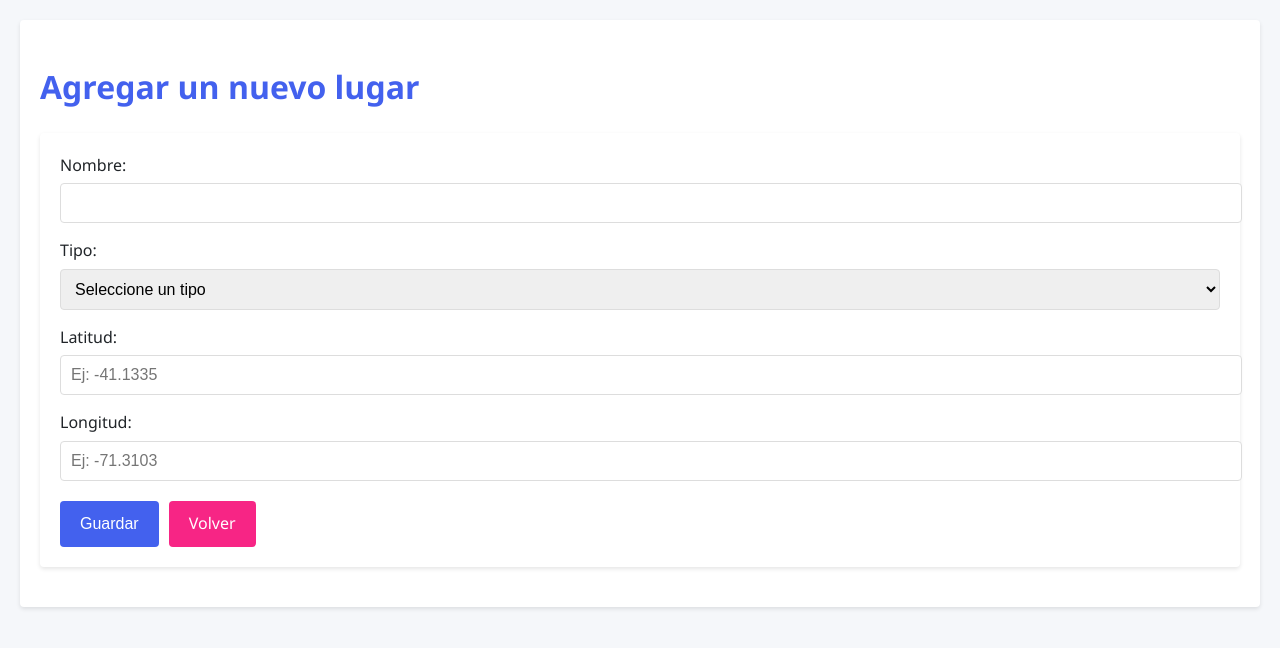
After one commit to ThomasCarotta/TP3-Api-Turismo, a Django app: page /agregar/ in a window 1280 px wide. The commit adds this page. Shown: the top 648 px of the page. Run offline with Django 5.2, Linux system fonts and the light colour scheme.

Commit message:
TP3 - Geo Redis

```diff
--- a/api/redis_client.py
+++ b/api/redis_client.py
@@ -1,7 +1,14 @@
 import redis
+import os
 
-r = redis.Redis(host='redis', port=6379, decode_responses=True)
+# Configuración de la conexión Redis
+redis_client = redis.Redis(
+    host=os.getenv('REDIS_HOST', 'redis'),
+    port=6379,
+    decode_responses=True
+)
 
+# Definición de grupos
 GRUPOS = {
     'cervecerias': 'grupo:cervecerias',
     'universidades': 'grupo:universidades',
@@ -11,13 +18,35 @@ GRUPOS = {
 }
 
 def agregar_lugar(grupo, nombre, lat, lon):
+    """Agrega un lugar a un grupo específico en Redis"""
+    if grupo not in GRUPOS:
+        raise ValueError(f"Grupo no válido: {grupo}")
+
     key = GRUPOS[grupo]
-    r.geoadd(key, (lon, lat, nombre))
+    # Verificar si el lugar ya existe
+    if redis_client.zscore(key, nombre) is None:
+        return redis_client.geoadd(key, (lon, lat, nombre))
+    return 0  # Retorna 0 si el lugar ya existía
 
 def lugares_cercanos(grupo, lat, lon, radio_km=5):
+    """Busca lugares cercanos a unas coordenadas dadas"""
+    if grupo not in GRUPOS:
+        raise ValueError(f"Grupo no válido: {grupo}")
+
     key = GRUPOS[grupo]
-    return r.georadius(key, lon, lat, radio_km, unit='km', withdist=True)
+    return redis_client.geosearch(
+        name=key,
+        longitude=lon,
+        latitude=lat,
+        radius=radio_km,
+        unit='km',
+        withdist=True
+    )
 
 def distancia(grupo, nombre, lat, lon):
+    """Calcula la distancia entre un lugar y unas coordenadas"""
+    if grupo not in GRUPOS:
+        raise ValueError(f"Grupo no válido: {grupo}")
+
     key = GRUPOS[grupo]
-    return r.geodist(key, nombre, (lon, lat), unit='km')
+    return redis_client.geodist(key, nombre, (lon, lat), unit='km')
--- /dev/null
+++ b/api/static/api/styles.css
@@ -0,0 +1,153 @@
+:root {
+    --primary-color: #4361ee;
+    --secondary-color: #3a0ca3;
+    --danger-color: #f72585;
+    --light-color: #f8f9fa;
+    --dark-color: #212529;
+    --border-radius: 4px;
+    --box-shadow: 0 2px 4px rgba(0, 0, 0, 0.1);
+}
+
+body {
+    font-family: 'Segoe UI', Roboto, sans-serif;
+    line-height: 1.6;
+    color: var(--dark-color);
+    background-color: #f5f7fa;
+    margin: 0;
+    padding: 20px;
+}
+
+.container {
+    max-width: 1200px;
+    margin: 0 auto;
+    padding: 20px;
+    background: white;
+    border-radius: var(--border-radius);
+    box-shadow: var(--box-shadow);
+}
+
+h1 {
+    color: var(--primary-color);
+    margin-bottom: 20px;
+}
+
+.form {
+    background: white;
+    padding: 20px;
+    border-radius: var(--border-radius);
+    box-shadow: var(--box-shadow);
+    margin-bottom: 20px;
+}
+
+.form-group {
+    margin-bottom: 15px;
+}
+
+.form-group label {
+    display: block;
+    margin-bottom: 5px;
+    font-weight: 500;
+}
+
+.form-group input,
+.form-group select {
+    width: 100%;
+    padding: 10px;
+    border: 1px solid #ddd;
+    border-radius: var(--border-radius);
+    font-size: 16px;
+}
+
+.form-group select {
+    padding: 10px;
+}
+
+.button-group {
+    display: flex;
+    gap: 10px;
+    margin-top: 20px;
+}
+
+.btn {
+    display: inline-block;
+    padding: 10px 20px;
+    background-color: var(--primary-color);
+    color: white;
+    text-decoration: none;
+    border: none;
+    border-radius: var(--border-radius);
+    cursor: pointer;
+    font-size: 16px;
+    transition: background-color 0.3s;
+}
+
+.btn:hover {
+    background-color: var(--secondary-color);
+}
+
+.btn-clear {
+    background-color: var(--danger-color);
+}
+
+.btn-clear:hover {
+    background-color: #d00000;
+}
+
+table {
+    width: 100%;
+    border-collapse: collapse;
+    margin-top: 20px;
+    background: white;
+    box-shadow: var(--box-shadow);
+}
+
+table th, table td {
+    padding: 12px 15px;
+    border: 1px solid #ddd;
+    text-align: left;
+}
+
+table th {
+    background-color: var(--primary-color);
+    color: white;
+}
+
+table tr:nth-child(even) {
+    background-color: #f2f2f2;
+}
+
+table tr:hover {
+    background-color: rgba(67, 97, 238, 0.1);
+}
+
+.actions {
+    margin-top: 20px;
+}
+
+.messages {
+    margin-bottom: 20px;
+}
+
+.alert {
+    padding: 10px 15px;
+    border-radius: var(--border-radius);
+    margin-bottom: 10px;
+}
+
+.alert-success {
+    background-color: #d4edda;
+    color: #155724;
+    border: 1px solid #c3e6cb;
+}
+
+.alert-error {
+    background-color: #f8d7da;
+    color: #721c24;
+    border: 1px solid #f5c6cb;
+}
+
+.alert-warning {
+    background-color: #fff3cd;
+    color: #856404;
+    border: 1px solid #ffeeba;
+}
--- /dev/null
+++ b/api/templates/api/agregar_lugar.html
@@ -0,0 +1,56 @@
+<!DOCTYPE html>
+<html>
+<head>
+    <title>Agregar Lugar</title>
+    {% load static %}
+    <link rel="stylesheet" href="{% static 'api/styles.css' %}">
+</head>
+<body>
+    <div class="container">
+        <h1>Agregar un nuevo lugar</h1>
+
+        {% if messages %}
+        <div class="messages">
+            {% for message in messages %}
+            <div class="alert alert-{{ message.tags }}">{{ message }}</div>
+            {% endfor %}
+        </div>
+        {% endif %}
+
+        <form method="POST" class="form">
+            {% csrf_token %}
+            <div class="form-group">
+                <label for="nombre">Nombre:</label>
+                <input type="text" id="nombre" name="nombre" required>
+            </div>
+
+            <div class="form-group">
+                <label for="tipo">Tipo:</label>
+                <select id="tipo" name="tipo" required>
+                    <option value="">Seleccione un tipo</option>
+                    <option value="cervecerias">Cervecería</option>
+                    <option value="universidades">Universidad</option>
+                    <option value="farmacias">Farmacia</option>
+                    <option value="emergencias">Emergencia</option>
+                    <option value="supermercados">Supermercado</option>
+                </select>
+            </div>
+
+            <div class="form-group">
+                <label for="lat">Latitud:</label>
+                <input type="text" id="lat" name="lat" required placeholder="Ej: -41.1335">
+            </div>
+
+            <div class="form-group">
+                <label for="lon">Longitud:</label>
+                <input type="text" id="lon" name="lon" required placeholder="Ej: -71.3103">
+            </div>
+
+            <div class="button-group">
+                <button type="submit" class="btn">Guardar</button>
+                <a href="{% url 'index' %}" class="btn btn-clear">Volver</a>
+            </div>
+        </form>
+    </div>
+</body>
+</html>
--- a/api/urls.py
+++ b/api/urls.py
@@ -3,5 +3,5 @@ from . import views
 
 urlpatterns = [
     path('', views.index, name='index'),
-    path('agregar/', views.agregar_lugar, name='agregar_lugar'),
+    path('agregar/', views.agregar_lugar_view, name='agregar_lugar'),
 ]
--- a/api/views.py
+++ b/api/views.py
@@ -1,24 +1,73 @@
-from django.shortcuts import render
+from django.shortcuts import render, redirect
+from django.contrib import messages
+from .redis_client import agregar_lugar, lugares_cercanos, GRUPOS, redis_client
 
-# views.py
-from django.shortcuts import render
-from .redis_client import agregar_lugar, lugares_cercanos, distancia
-from scripts.precargar import precargar
+def index(request):
+    lugares = []
+    lat = request.GET.get('lat')
+    lon = request.GET.get('lon')
 
-def home(request):
+    if lat and lon:
+        try:
+            lat = float(lat)
+            lon = float(lon)
+            for tipo in GRUPOS.keys():
+                cercanos = lugares_cercanos(tipo, lat, lon, radio_km=5)
+                for lugar in cercanos:
+                    lugares.append({
+                        'nombre': lugar[0],
+                        'tipo': tipo,
+                        'distancia': round(float(lugar[1]), 2),
+                        'mostrar_distancia': True
+                    })
+        except (ValueError, TypeError):
+            messages.error(request, 'Las coordenadas deben ser números válidos')
+    else:
+        for tipo, key in GRUPOS.items():
+            lugares_grupo = redis_client.zrange(key, 0, -1)
+            for nombre in lugares_grupo:
+                lugares.append({
+                    'nombre': nombre,
+                    'tipo': tipo,
+                    'distancia': None,
+                    'mostrar_distancia': False
+                })
+
+    lugares.sort(key=lambda x: (x['tipo'], x['nombre']))
+
+    return render(request, 'api/index.html', {
+        'lugares': lugares,
+        'coordenadas_ingresadas': bool(lat and lon)
+    })
+
+def agregar_lugar_view(request):
     if request.method == 'POST':
-        grupo = request.POST['grupo']
-        nombre = request.POST['nombre']
-        lat = float(request.POST['lat'])
-        lon = float(request.POST['lon'])
-        agregar_lugar(grupo, nombre, lat, lon)
-    return render(request, 'home.html')
+        nombre = request.POST.get('nombre')
+        tipo = request.POST.get('tipo')
+        lat = request.POST.get('lat')
+        lon = request.POST.get('lon')
 
-def buscar_cercanos(request):
-    lugares = []
-    if request.method == 'POST':
-        grupo = request.POST['grupo']
-        lat = float(request.POST['lat'])
-        lon = float(request.POST['lon'])
-        lugares = lugares_cercanos(grupo, lat, lon)
-    return render(request, 'cercanos.html', {'lugares': lugares})
+        if nombre and tipo and lat and lon:
+            try:
+                lat = float(lat)
+                lon = float(lon)
+                resultado = agregar_lugar(tipo, nombre, lat, lon)
+                if resultado == 1:
+                    messages.success(request, f'"{nombre}" fue agregado exitosamente como {tipo}')
+                else:
+                    messages.warning(request, f'"{nombre}" ya existe en {tipo}')
+                return redirect('index')
+            except ValueError as e:
+                messages.error(request, str(e))
+            except (TypeError, ValueError):
+                messages.error(request, 'Las coordenadas deben ser números válidos')
+
+    tipos = [
+        ('cervecerias', 'Cervecería'),
+        ('universidades', 'Universidad'),
+        ('farmacias', 'Farmacia'),
+        ('emergencias', 'Emergencia'),
+        ('supermercados', 'Supermercado')
+    ]
+
+    return render(request, 'api/agregar_lugar.html', {'tipos': tipos})
--- a/backend/urls.py
+++ b/backend/urls.py
@@ -15,8 +15,9 @@ Including another URLconf
     2. Add a URL to urlpatterns:  path('blog/', include('blog.urls'))
 """
 from django.contrib import admin
-from django.urls import path
+from django.urls import path, include
 
 urlpatterns = [
     path('admin/', admin.site.urls),
+    path('',include('api.urls'))
 ]
```
Also changed, not shown: api/templates/api/agregar.html (deleted, +0 -28 lines), api/templates/api/index.html (+40 -10 lines), backend/settings.py (+8 -2 lines), docker-compose.yml (+18 -8 lines), scripts/check_redis_data.py (added, +18 -0 lines), scripts/load_redis_data.py (added, +36 -0 lines), scripts/precargar.py (+4 -4 lines), db.sqlite3 (added), 1 other file.
